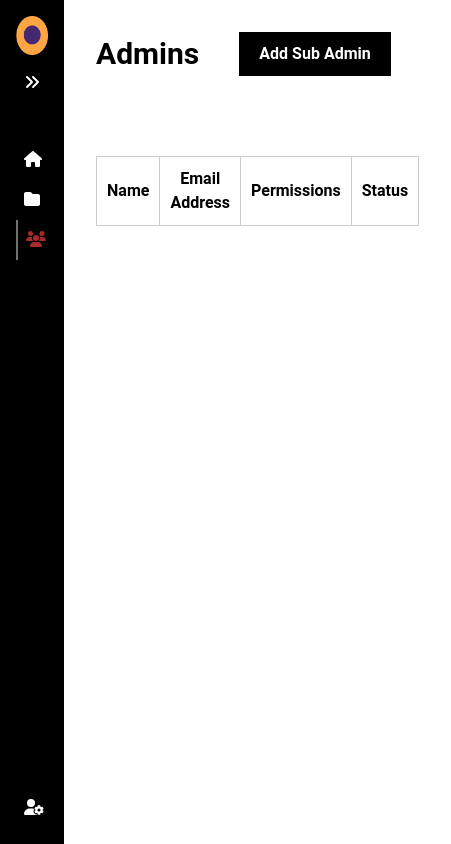
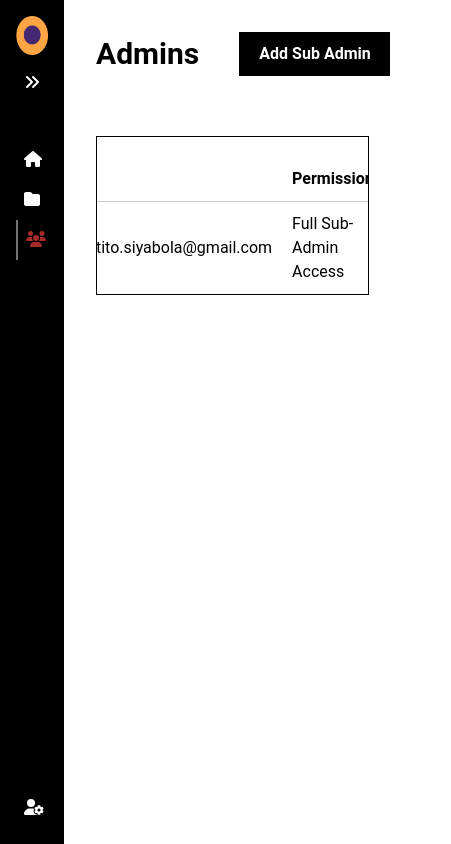
Before and after one commit to lawgeckobyglappy/lawgecko-frontend, a Vue app: page /admin/subAdmin in a window 390 px wide. Shown: the whole page, 451 px wide, since content can reach past the window. Built offline with nearby package versions, Linux system fonts and the light colour scheme; no server answers; what vue3-google-login would draw is missing.

Commit message:
table responsive

```diff
--- a/src/views/admin/AdminPage.vue
+++ b/src/views/admin/AdminPage.vue
@@ -28,6 +28,7 @@ export default {
 @media (max-width: 768px) {
     .main-view {
         padding-left: 6rem;
+        overflow-x: scroll;
     }
 }
 </style>
--- a/src/views/admin/SubAdmin.vue
+++ b/src/views/admin/SubAdmin.vue
@@ -9,11 +9,21 @@
                 <thead>
                     <tr>
                         <th>Name</th>
-                        <th>Email Address</th>
+                        <th>Email</th>
                         <th>Permissions</th>
                         <th>Status</th>
+                        <th></th>
                     </tr>
                 </thead>
+                <tbody>
+                    <tr>
+                        <td>Collins</td>
+                        <td>collins.tito.siyabola@gmail.com</td>
+                        <td>Full Sub-Admin Access</td>
+                        <td>Pending</td>
+                        <td><button>x</button></td>
+                    </tr>
+                </tbody>
             </table>
         </div>
         <PopUp v-if="popupTrigger">
@@ -71,6 +81,8 @@ export default {
   align-items: center;
   flex-direction: column;
   margin-top: 20px;
+  border: 1px solid;
+  padding: 0 100px;
 }
 
 table {
@@ -80,43 +92,23 @@ table {
   margin-top: 20px;
 }
 
+th {
+    border-bottom: 1px solid #ccc;
+}
+
 table, th, td {
-  border: 1px solid #ccc;
+  /* border: 1px solid #ccc; */
+  text-align: left;
 }
 
 th, td {
   padding: 10px;
 }
 
-/* .admin-details {
-    margin: 20px 0;
-    display: flex;
-    min-width: 70vw;
-    flex-direction: column;
-    padding: 0 0 0 30px;
-} */
-
-/* table {
-    width: 100%;
-    border-collapse: collapse;
-    flex: 1;
-    border-collapse: collapse;
-    width: 100%;
-
-}
-
-table, th, td {
-    border: 1px solid #ccc;
-}
-
-th, td {
-    padding: 10px;
-}
-
 .popup {
     text-align: left;
     padding: 10px 20px;
-} */
+}
 
 .form input {
   padding: 10px;
@@ -137,7 +129,8 @@ th, td {
 }
 @media (max-width: 768px) {
     .admin-details {
-        overflow-x: auto;
+        overflow-x: scroll;
+        padding: 0 0px;
     }
 }
 </style>
```
